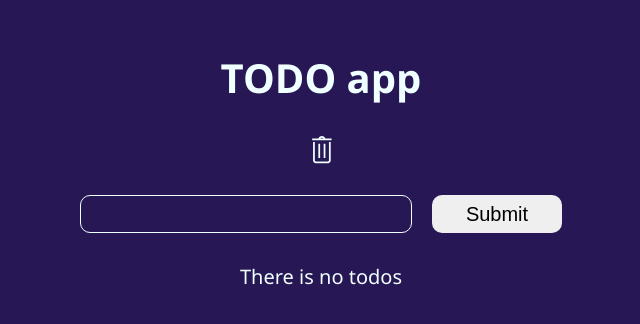
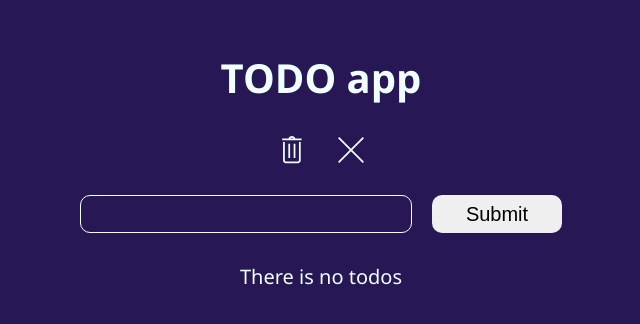
Before and after one commit to tayahanchar/react-todo, a React (Create React App) app: page / in a window 1280 px wide. Shown: the top 324 px of the page, without its empty margins (319-959 px from the left). Built offline with nearby package versions, Linux system fonts and the light colour scheme.

Commit message:
feat: add delete completed todos component

```diff
--- a/src/App.css
+++ b/src/App.css
@@ -23,3 +23,8 @@ h1 {
 .buttonWrapper:hover {
   cursor: pointer;
 }
+
+.buttons {
+  display: flex;
+  gap: 10px;
+}
--- a/src/App.js
+++ b/src/App.js
@@ -4,6 +4,7 @@ import Form from "./components/Form";
 import List from "./components/List";
 import ButtonWrapper from "./components/ButtonWrapper";
 import { TfiTrash } from "react-icons/tfi";
+import { TfiClose } from "react-icons/tfi";
 
 function App() {
   const [todoList, setTodoList] = useState([]);
@@ -34,12 +35,31 @@ function App() {
     setTodoList([]);
   }
 
+  function deleteCompletedTodos() {
+    setTodoList((prev) => {
+      return prev.filter((todo) => !todo.isCompleted);
+    });
+  }
+
   return (
     <div className="App">
       <h1>TODO app</h1>
-      <ButtonWrapper>
-        <TfiTrash className="buttonWrapper" onClick={deleteAllTodos} />
-      </ButtonWrapper>
+      <div className="buttons">
+        <ButtonWrapper>
+          <TfiTrash
+            title="Delete all todos"
+            className="buttonWrapper"
+            onClick={deleteAllTodos}
+          />
+        </ButtonWrapper>
+        <ButtonWrapper>
+          <TfiClose
+            title="Delete completed todos"
+            className="buttonWrapper"
+            onClick={deleteCompletedTodos}
+          />
+        </ButtonWrapper>
+      </div>
       <Form addTodo={addTodo} />
       <List
         todoList={todoList}
```
